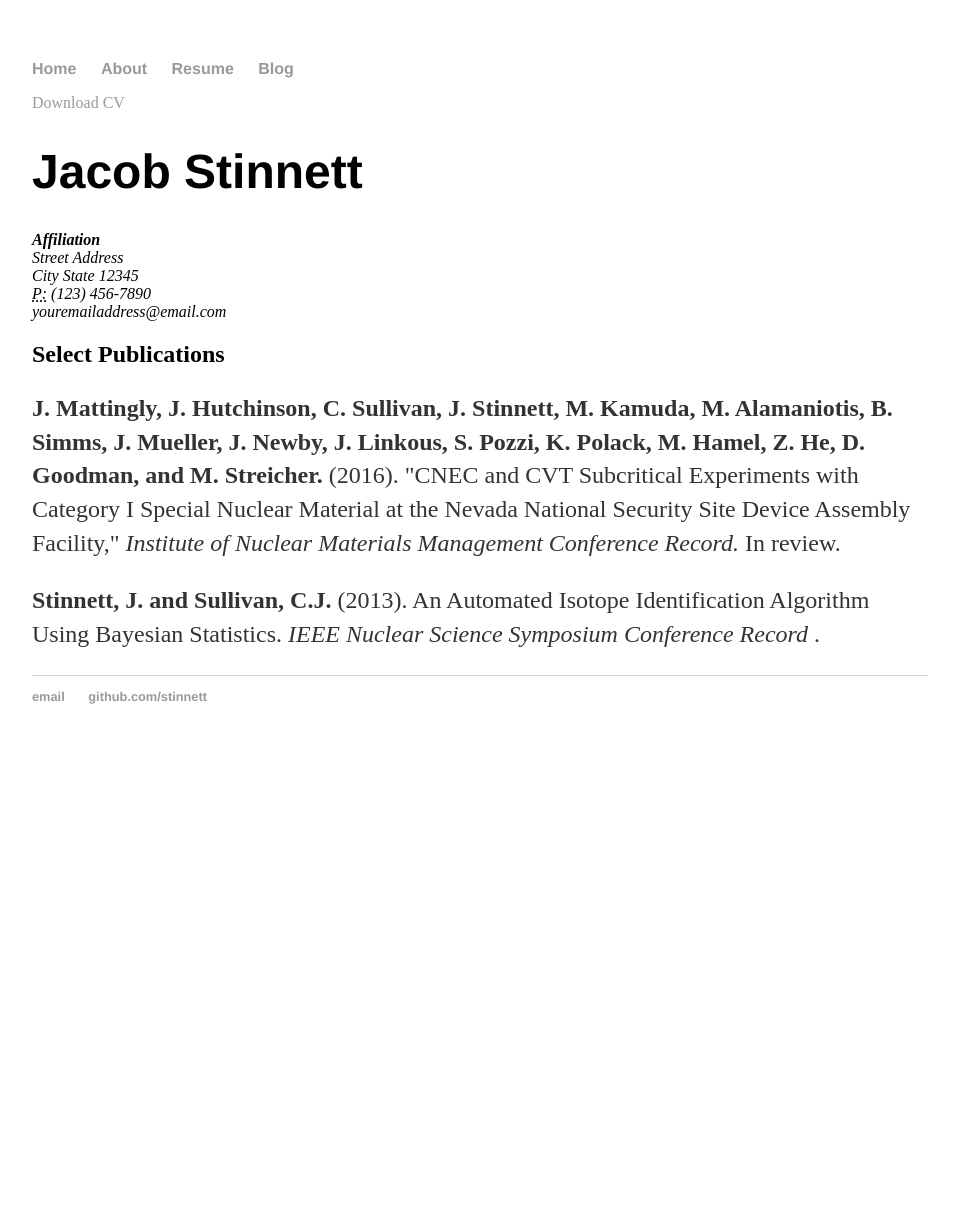
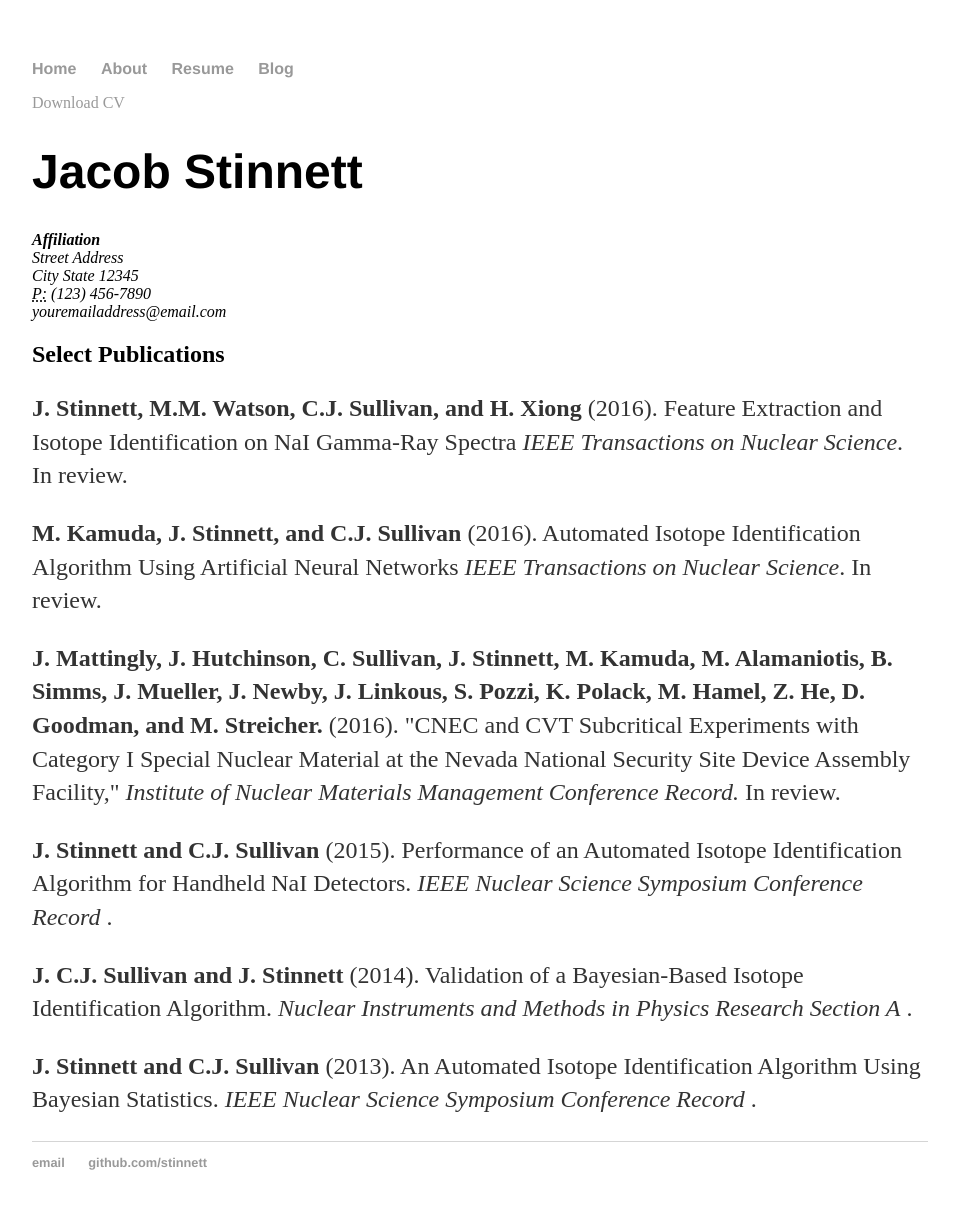
Before and after one commit to Stinnett/Stinnett.github.io, a Jekyll site: the page built from resume/index.html, in a window 1280 px wide. Shown: the whole page, without its empty margins (160-1119 px from the left). Built offline with Jekyll 4.4.1, drawn with Linux system fonts in a browser that asks for light colours; before the commit the page ends 900 px from its top, so only the background shows below that.

Commit message:
more publications added

```diff
--- a/resume/index.html
+++ b/resume/index.html
@@ -17,6 +17,10 @@ title: Stinnett's Resume
 					<h2>Select Publications</h2>
 
 
+					<p><strong>J. Stinnett, M.M. Watson, C.J. Sullivan, and H. Xiong </strong> (2016). Feature Extraction and Isotope Identification on NaI Gamma-Ray Spectra <em>IEEE Transactions on Nuclear Science</em>.  </a>In review.
+					<p><strong>M. Kamuda, J. Stinnett, and C.J. Sullivan </strong> (2016). Automated Isotope Identification Algorithm Using Artificial Neural Networks <em>IEEE Transactions on Nuclear Science</em>.  </a>In review.
 					<p><strong>J. Mattingly, J. Hutchinson, C. Sullivan, J. Stinnett, M. Kamuda, M. Alamaniotis, B. Simms, J. Mueller, J. Newby, J. Linkous, S. Pozzi, K. Polack, M. Hamel, Z. He, D. Goodman, and M. Streicher.</strong> (2016). "CNEC and CVT Subcritical Experiments with Category I Special Nuclear Material at the Nevada National Security Site Device Assembly Facility," <em>Institute of Nuclear Materials Management Conference Record.</em> In review</a>.
-					<p><strong>Stinnett, J. and Sullivan, C.J. </strong> (2013). An Automated Isotope Identification Algorithm Using Bayesian Statistics.  <em>IEEE Nuclear Science Symposium Conference Record</em>  </a>.
+					<p><strong>J. Stinnett and C.J. Sullivan </strong> (2015). Performance of an Automated Isotope Identification Algorithm for Handheld NaI Detectors.  <em>IEEE Nuclear Science Symposium Conference Record</em>  </a>.
+					<p><strong>J. C.J. Sullivan and J. Stinnett </strong> (2014). Validation of a Bayesian-Based Isotope Identification Algorithm.  <em>Nuclear Instruments and Methods in Physics Research Section A</em>  </a>.
+					<p><strong>J. Stinnett and C.J. Sullivan </strong> (2013). An Automated Isotope Identification Algorithm Using Bayesian Statistics.  <em>IEEE Nuclear Science Symposium Conference Record</em>  </a>.
 	</div>
```
